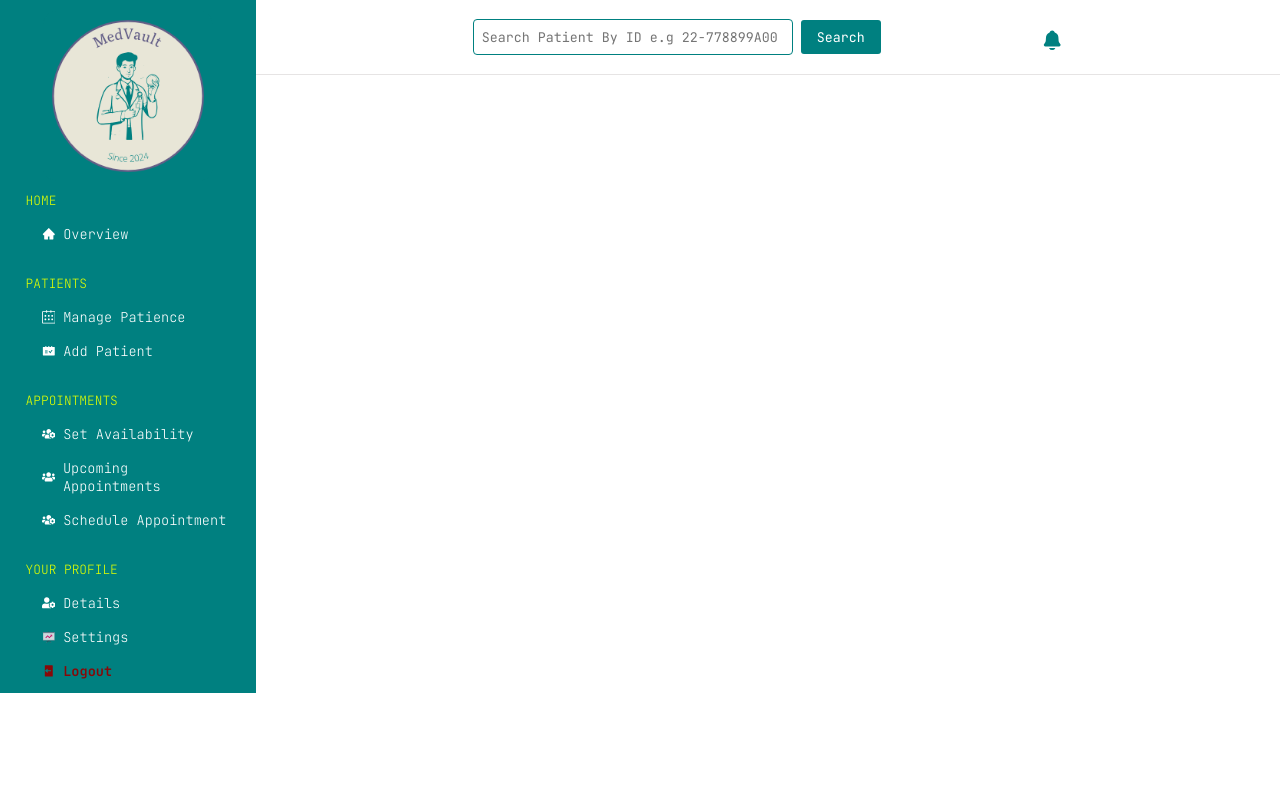
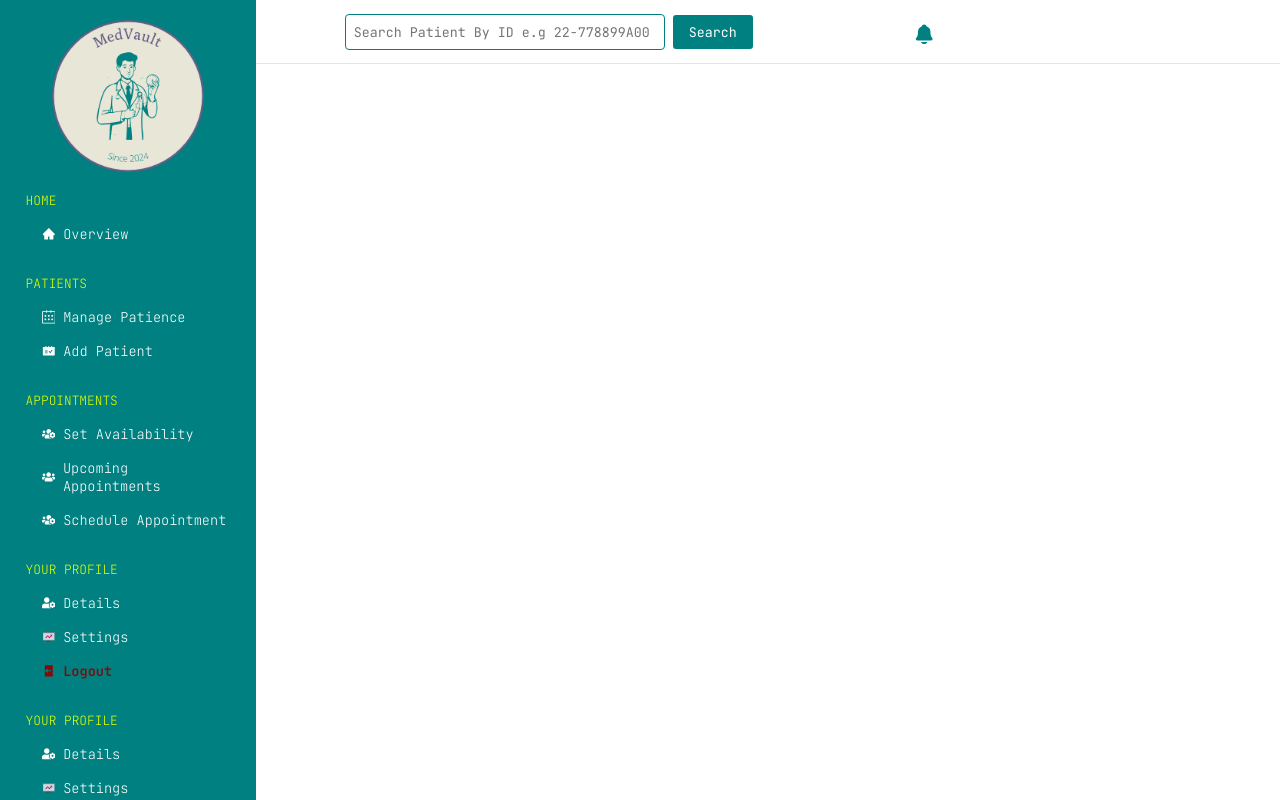
Before and after one commit to Amen-Musingarimi/medvault, a React (Create React App) app: page / in a window 1280 px wide. Built offline with nearby package versions, Linux system fonts and the light colour scheme.

Commit message:
Make the side bar scrollable

```diff
--- a/src/App.css
+++ b/src/App.css
@@ -29,4 +29,6 @@ body {
   justify-content: flex-start;
   width: 80%;
   min-height: 100vh;
+  flex: 1;
+  overflow-y: auto;
 }
--- a/src/components/header/Header.module.css
+++ b/src/components/header/Header.module.css
@@ -6,6 +6,8 @@
   width: 100%;
   padding: 1rem;
   border-bottom: 1px solid #e6e4e4;
+  top: 0;
+  height: 4rem;
 }
 
 .search_input {
--- a/src/components/sideBar/SideBar.jsx
+++ b/src/components/sideBar/SideBar.jsx
@@ -62,6 +62,21 @@ const SideBar = () => {
             <p className={classes.homeText}>Logout</p>
           </Link>
         </div>
+        <div className={classes.homeLinkCont}>
+          <p className={classes.linkHeading}>YOUR PROFILE</p>
+          <Link className={classes.homeLink}>
+            <FaUserCog />
+            <p className={classes.homeText}>Details</p>
+          </Link>
+          <Link className={classes.homeLink}>
+            <FcStatistics />
+            <p className={classes.homeText}>Settings</p>
+          </Link>
+          <Link className={`${classes.homeLink} ${classes.danger}`}>
+            <BiSolidLogOut />
+            <p className={classes.homeText}>Logout</p>
+          </Link>
+        </div>
       </div>
     </nav>
   );
--- a/src/components/sideBar/SideBar.module.css
+++ b/src/components/sideBar/SideBar.module.css
@@ -6,9 +6,14 @@
   background-color: #008080;
   gap: 0rem;
   width: 20%;
+  height: 100vh;
   padding: 0 2%;
   padding-bottom: 1%;
   color: #fff;
+  position: fixed;
+  top: 0;
+  left: 0;
+  overflow-y: auto;
 }
 
 .logo {
```
